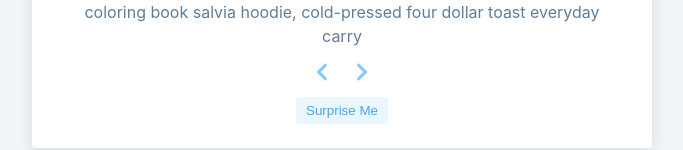
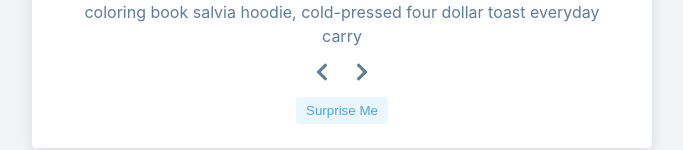
Before and after one commit to ChrissChris/review-page-react, a React (Create React App) app in the folder review-page-react/: page / in a window 1280 px wide. Shown: the part 533-683 px from the top of the page, without its empty margins (298-981 px from the left). Built offline with nearby package versions, Linux system fonts and the light colour scheme.

Commit message:
Update index.css

```diff
--- a/review-page-react/src/index.css
+++ b/review-page-react/src/index.css
@@ -13,16 +13,7 @@ Variables
   /* primary/main color */
   --clr-primary-5: hsl(205, 78%, 60%);
   /* lighter shades of primary color */
-  --clr-primary-6: hsl(205, 89%, 70%);
-  --clr-primary-7: hsl(205, 90%, 76%);
-  --clr-primary-8: hsl(205, 86%, 81%);
-  --clr-primary-9: hsl(205, 90%, 88%);
   --clr-primary-10: hsl(205, 100%, 96%);
-  /* darkest grey - used for headings */
-  --clr-grey-1: hsl(209, 61%, 16%);
-  --clr-grey-2: hsl(211, 39%, 23%);
-  --clr-grey-3: hsl(209, 34%, 30%);
-  --clr-grey-4: hsl(209, 28%, 39%);
   /* grey used for paragraphs */
   --clr-grey-5: hsl(210, 22%, 49%);
   --clr-grey-6: hsl(209, 23%, 60%);
@@ -31,11 +22,6 @@ Variables
   --clr-grey-9: hsl(212, 33%, 89%);
   --clr-grey-10: hsl(210, 36%, 96%);
   --clr-white: #fff;
-  --clr-red-dark: hsl(360, 67%, 44%);
-  --clr-red-light: hsl(360, 71%, 66%);
-  --clr-green-dark: hsl(125, 67%, 44%);
-  --clr-green-light: hsl(125, 71%, 66%);
-  --clr-black: #222;
   --transition: all 0.3s linear;
   --spacing: 0.1rem;
   --radius: 0.25rem;
```
